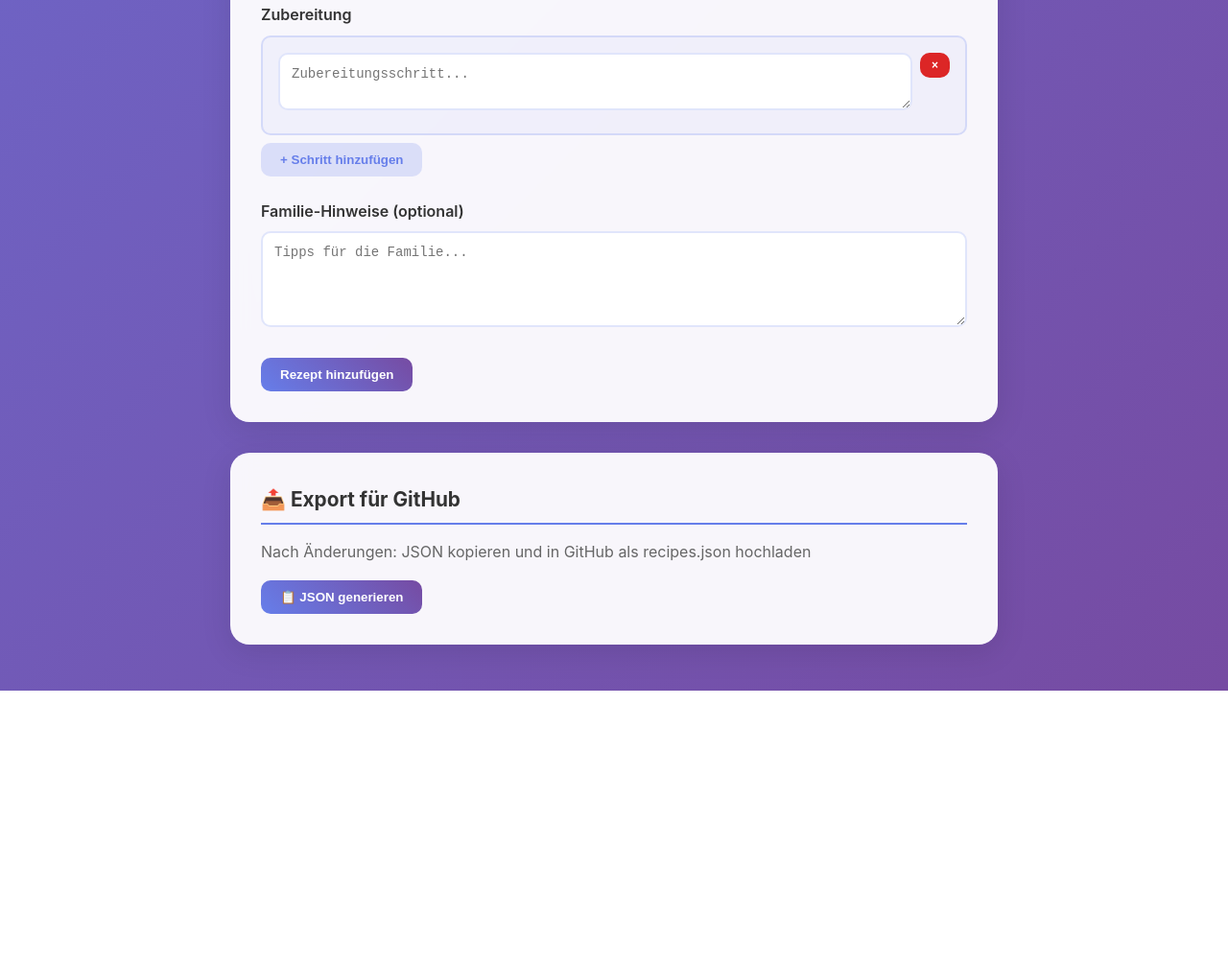
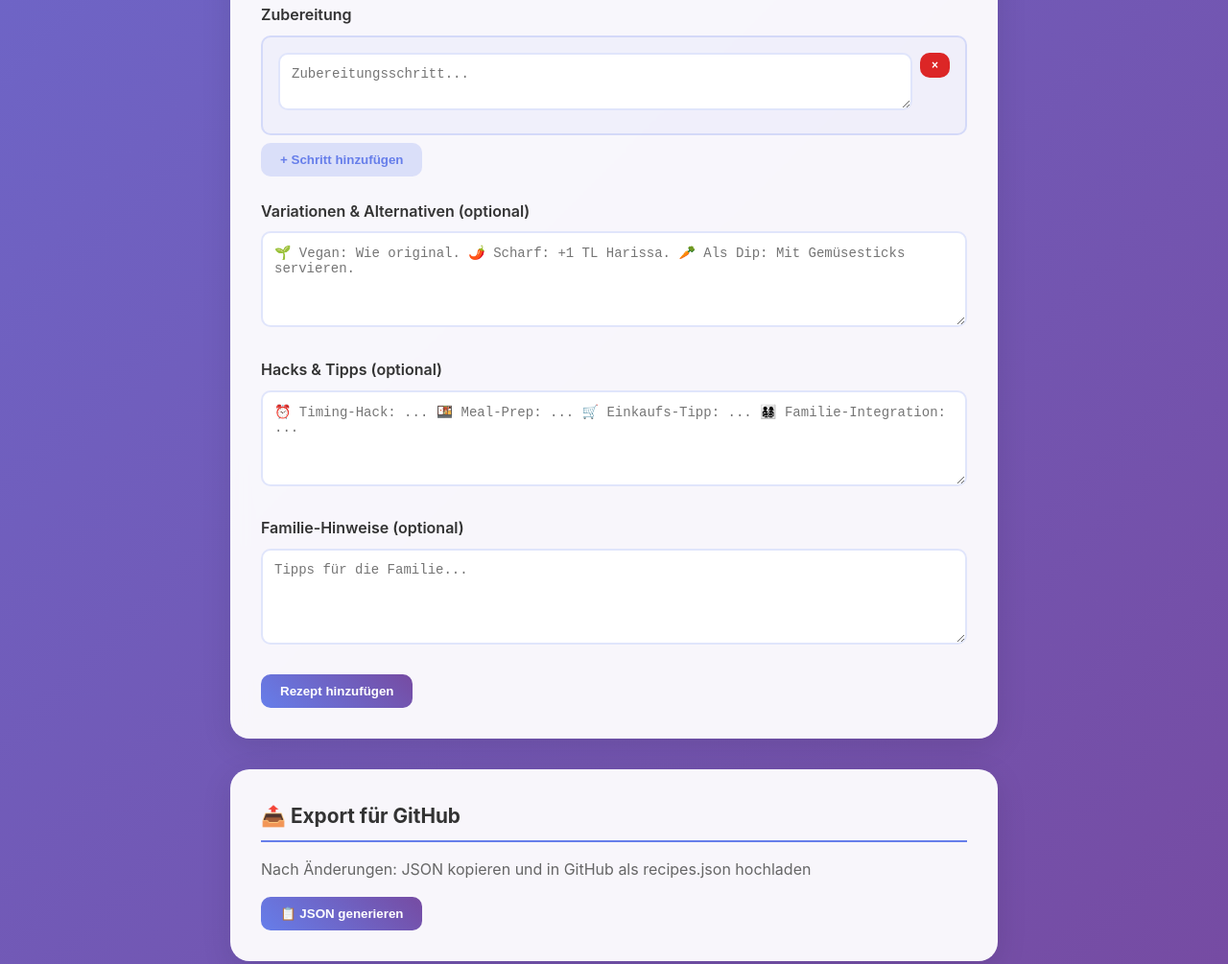
Before and after one commit to kochbuch-kunz/kochbuch-static, a website: page admin.html in a window 1280 px wide. Shown: the part 2380-3385 px from the top of the page at 96% size. Before the commit the page ends 3100 px from the top, so only its background shows below. Drawn offline with Linux system fonts and the light colour scheme.

Commit message:
Update admin.html - hacks&tips

```diff
--- a/admin.html
+++ b/admin.html
@@ -266,6 +266,16 @@
                         </div>
                     </div>
                     <button type="button" class="btn btn-secondary" style="margin-top: 0.5rem;" onclick="addInstruction()">+ Schritt hinzufügen</button>
+                </div>
+
+              <div class="form-group">
+                    <label for="recipeVariations">Variationen & Alternativen (optional)</label>
+                    <textarea id="recipeVariations" placeholder="🌱 Vegan: Wie original. 🌶️ Scharf: +1 TL Harissa. 🥕 Als Dip: Mit Gemüsesticks servieren."></textarea>
+                </div>
+
+                <div class="form-group">
+                    <label for="recipeHacks">Hacks & Tipps (optional)</label>
+                    <textarea id="recipeHacks" placeholder="⏰ Timing-Hack: ... 🍱 Meal-Prep: ... 🛒 Einkaufs-Tipp: ... 👨‍👩‍👧‍👦 Familie-Integration: ..."></textarea>
                 </div>
 
                 <div class="form-group">
```
